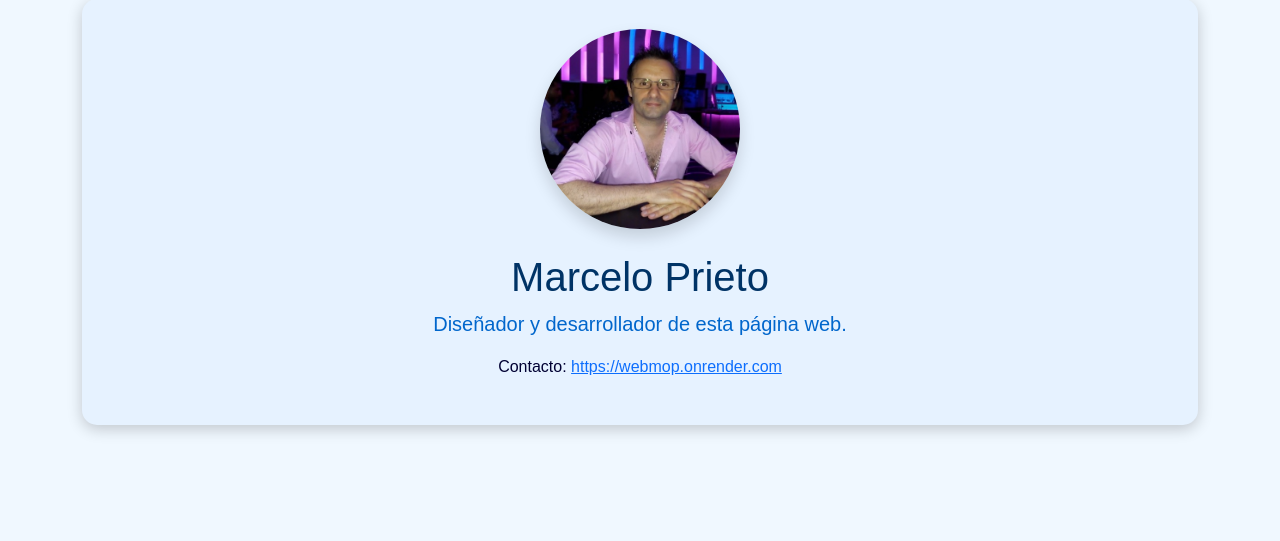
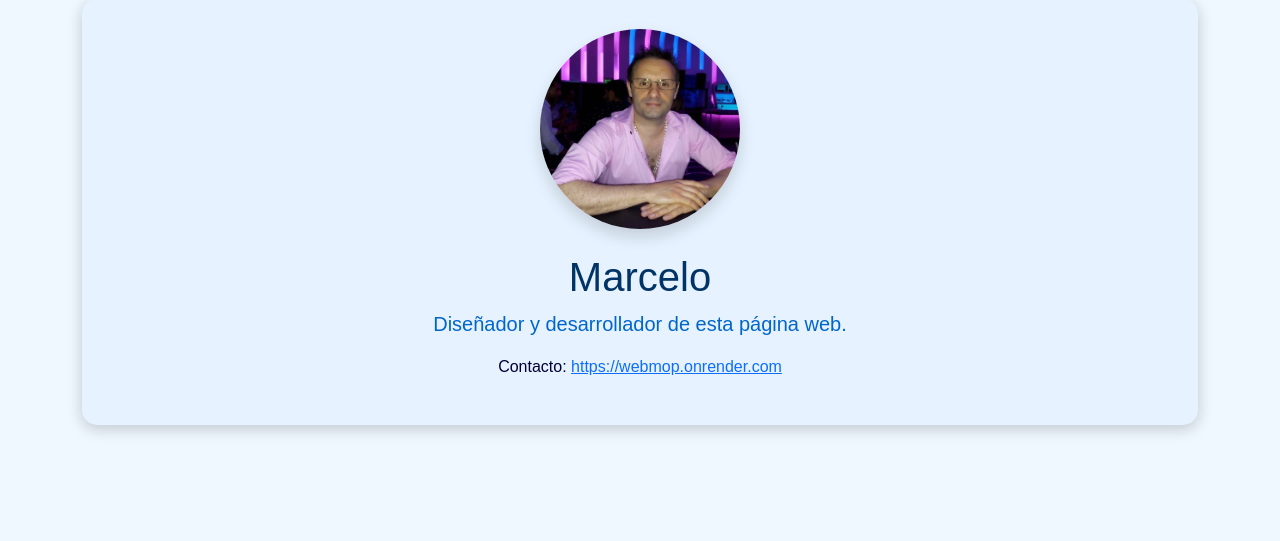
Before and after one commit to prietomarcelo40/trasladospersonalizados, a Flask app: page /desarrollador in a window 1280 px wide. Shown: the part 99-640 px from the top of the page. Run offline with Flask 3, Linux system fonts and the light colour scheme.

```diff
--- a/templates/desarrollador.html
+++ b/templates/desarrollador.html
@@ -8,7 +8,7 @@
          class="rounded-circle shadow mb-4"
          alt="Foto del desarrollador"
          width="200" height="200">
-    <h1>Marcelo Prieto</h1>
+    <h1>Marcelo</h1>
     <p class="lead">Diseñador y desarrollador de esta página web.</p>
     <p>Contacto: <a href="https://webmop.onrender.com">https://webmop.onrender.com</a></p>
 </div>
```
